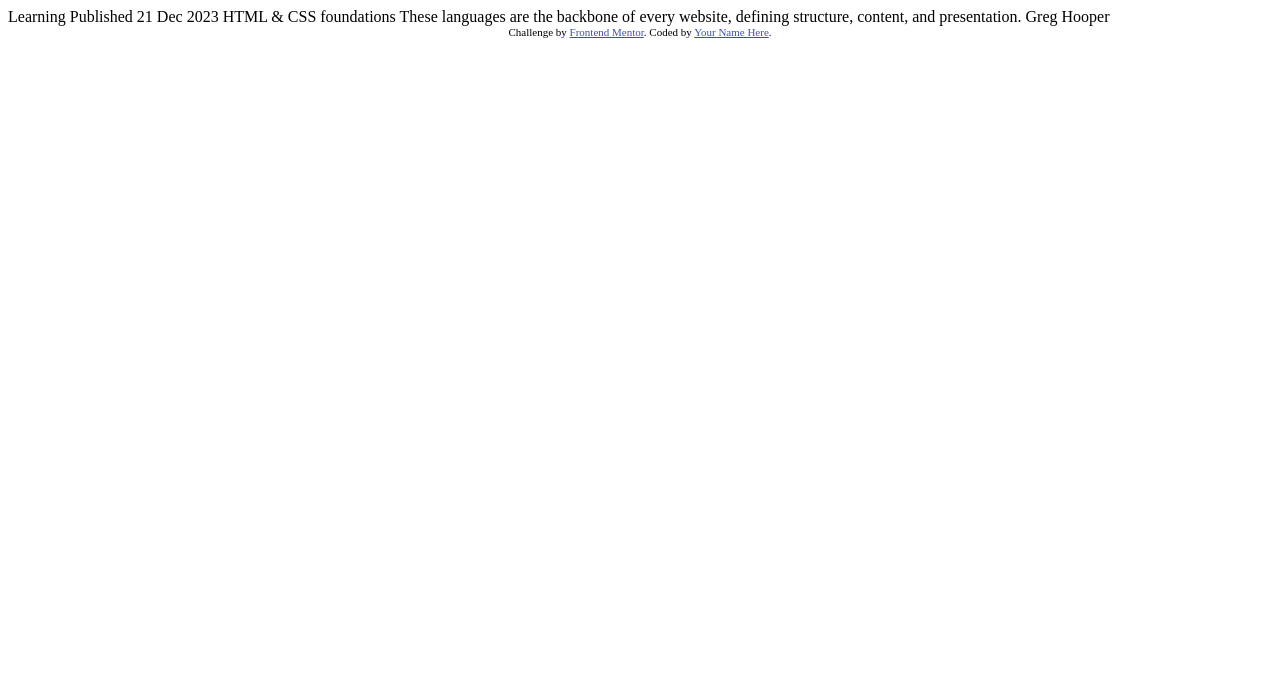
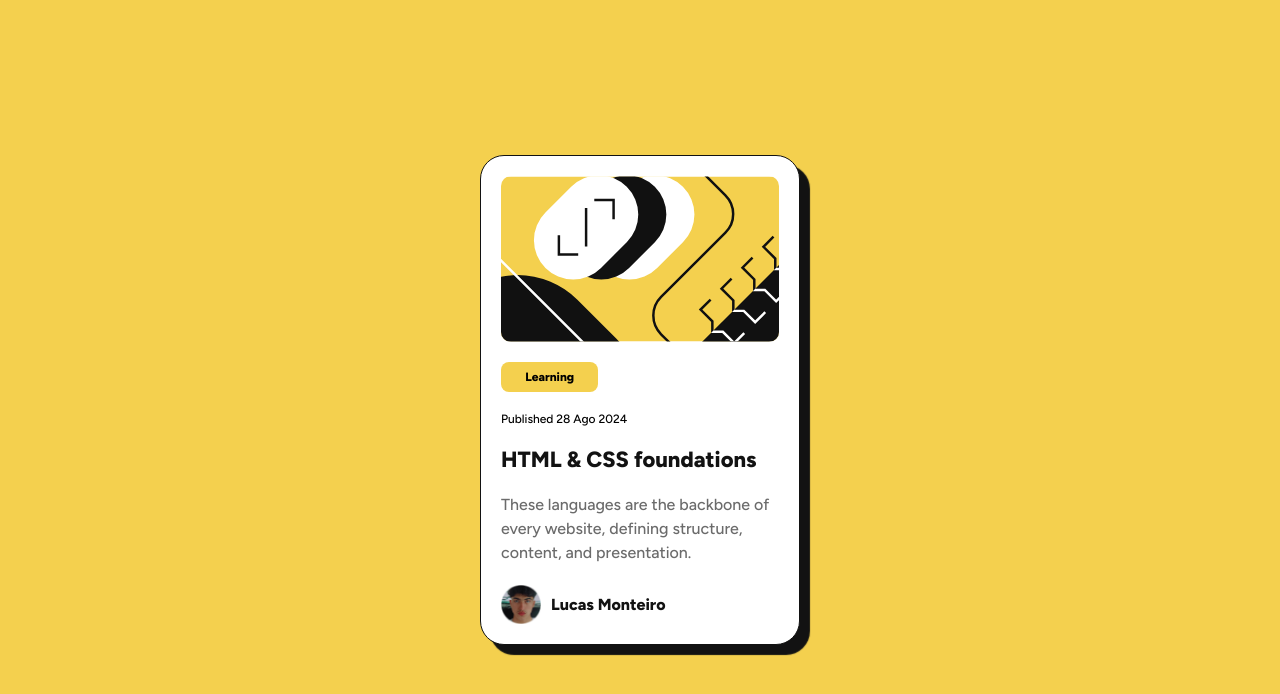
Before and after one commit to odevlucass/pagina-blog, a plain HTML site: page index.html in a window 1280 px wide. Drawn offline with Linux system fonts and the light colour scheme.

Commit message:
projeto feito

```diff
--- a/index.html
+++ b/index.html
@@ -1,37 +1,37 @@
 <!DOCTYPE html>
-<html lang="en">
+<html lang="en" class="root">
 <head>
   <meta charset="UTF-8">
   <meta name="viewport" content="width=device-width, initial-scale=1.0">
-  <link rel="icon" type="image/png" sizes="32x32" href="./assets/images/favicon-32x32.png">
+  <link rel="icon" type="image/png" sizes="32x32" href="./assets/favicon-32x32.png">
   <link rel="stylesheet" href="style.css">
   <title>Blog preview card</title>
 </head>
 <body>
+  <main class="container">
+    <picture class="image">
+      <img src="./assets/illustration-article.svg" alt="illustration">
+    </picture>
 
+    <article class="tag">
+      <h2>Learning</h1>
+    </article>
 
+    <article class="publication">
+      <h2>Published 28 Ago 2024</h1>
+    </article>
 
+    <section class="section-text">
+      <h1>HTML & CSS foundations</h1>
+      <p>
+        These languages are the backbone of every website, defining structure, content, and presentation.
+      </p>
+    </section>
 
-
-  Learning
-
-  Published 21 Dec 2023
-
-  HTML & CSS foundations
-
-  These languages are the backbone of every website, defining structure, content, and presentation.
-
-  Greg Hooper
-
-
-
-
-  <div class="attribution">
-    Challenge by <a href="https://www.frontendmentor.io?ref=challenge" target="_blank">Frontend Mentor</a>.
-    Coded by <a href="#">Your Name Here</a>.
-  </div>
-
-
-
+    <article class="author">
+      <img src="./assets/avatar.png" alt="Photo by the author">
+      <h2>Lucas Monteiro</h1>
+    </article>
+  </main>
 </body>
 </html>
--- a/style.css
+++ b/style.css
@@ -1,8 +1,102 @@
-.attribution {
-    font-size: 11px;
-    text-align: center;
+@import url('https://fonts.googleapis.com/css2?family=Figtree:ital,wght@0,300..900;1,300..900&display=swap');
+
+:root {
+    --bg-yellow: hsl(47, 88%, 63%);
+    --text-yellow: hsl(47, 88%, 63%);
+    --white: hsl(0, 0%, 100%);
+    --gray-500: hsl(0, 0%, 42%);
+    --gray-950: hsl(0, 0%, 7%);
 }
 
-.attribution a {
-    color: hsl(228, 45%, 44%);
+* {
+    margin: 0px;
+    padding: 0px;
+    box-sizing: border-box;
+    font-family: "Figtree", sans-serif;
 }
+
+body {
+    display: flex;
+    justify-content: center;
+    align-items: center;
+    height: 100vh;
+    background: var(--bg-yellow);
+}
+
+.container {
+    display: flex;
+    flex-direction: column;
+    gap: 20px;
+    padding: 20px 20px;
+    width: 320px;
+    background: var(--white);
+    border: 1px solid var(--gray-950);
+    border-radius: 24px;
+    box-shadow: 10px 10px 1px var(--gray-950);
+}
+
+.image img {
+    display: block;
+    margin: auto;
+    width: 100%;
+    border-radius: 10px;
+}
+
+.tag {
+    display: flex;
+    justify-content: center;
+    width: 35%;
+    padding: 8px;
+    border-radius: 8px;
+    background: var(--bg-yellow);
+}
+
+.tag h2 {
+    display: block;
+    margin: auto;
+    font-size: 12px;
+    font-weight: 800;
+}
+
+.publication h2 {
+    font-size: 12px;
+    font-weight: 500;
+}
+
+.section-text {
+    display: flex;
+    flex-direction: column;
+    gap: 20px;
+}
+
+.section-text h1 {
+    font-size: 22px;
+    font-weight: 800;
+    color: var(--gray-950);
+}
+
+.section-text h1:hover {
+    color: var(--bg-yellow);
+}
+
+.section-text p {
+    font-weight: 500;
+    line-height: 24px;
+    color: var(--gray-500);
+}
+
+.author {
+    display: flex;
+    align-items: center;
+    gap: 10px;
+}
+
+.author img {
+    width: 40px;
+}
+
+.author h2 {
+    font-size: 16px;
+    color: var(--gray-950);
+    font-weight: 800;
+}
```
Also changed, not shown: assets/avatar.png (added), assets/image-avatar.webp (deleted), design/active-states.jpg (deleted), design/desktop-design.jpg (deleted), design/mobile-design.jpg (deleted), 1 other file.
